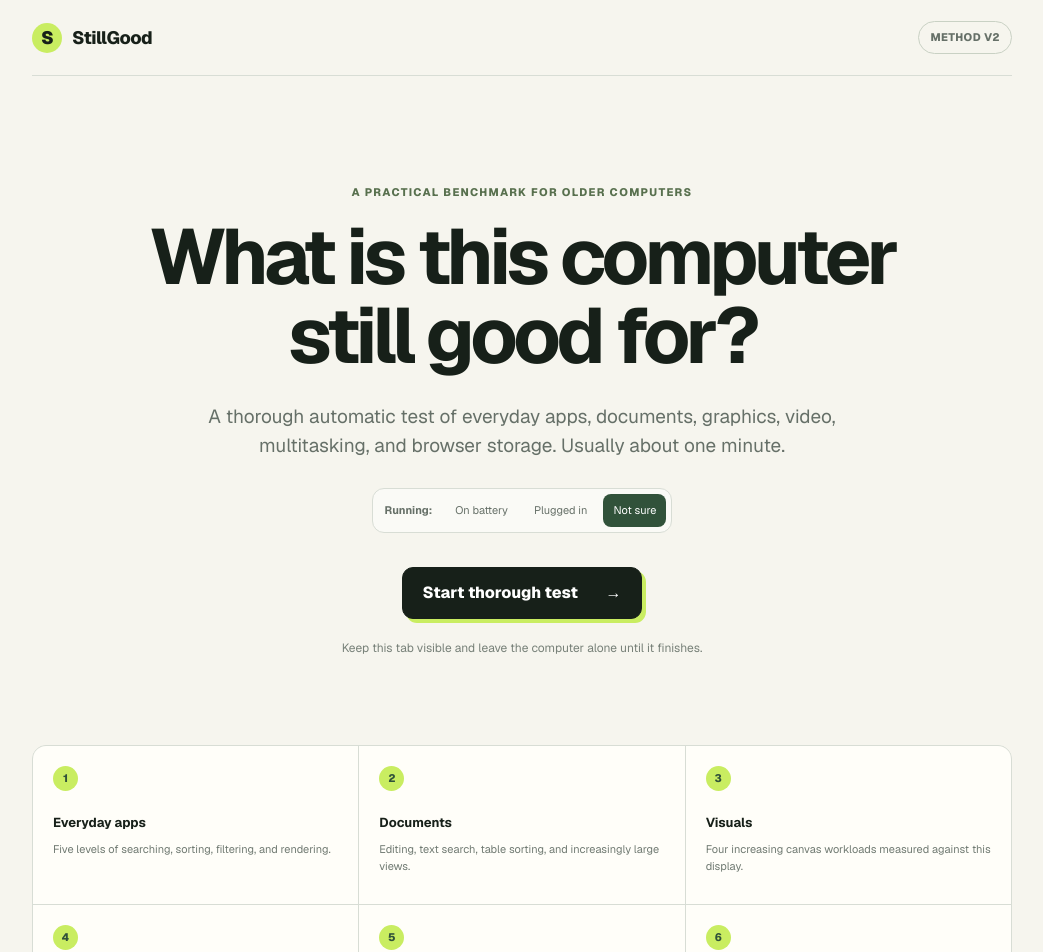
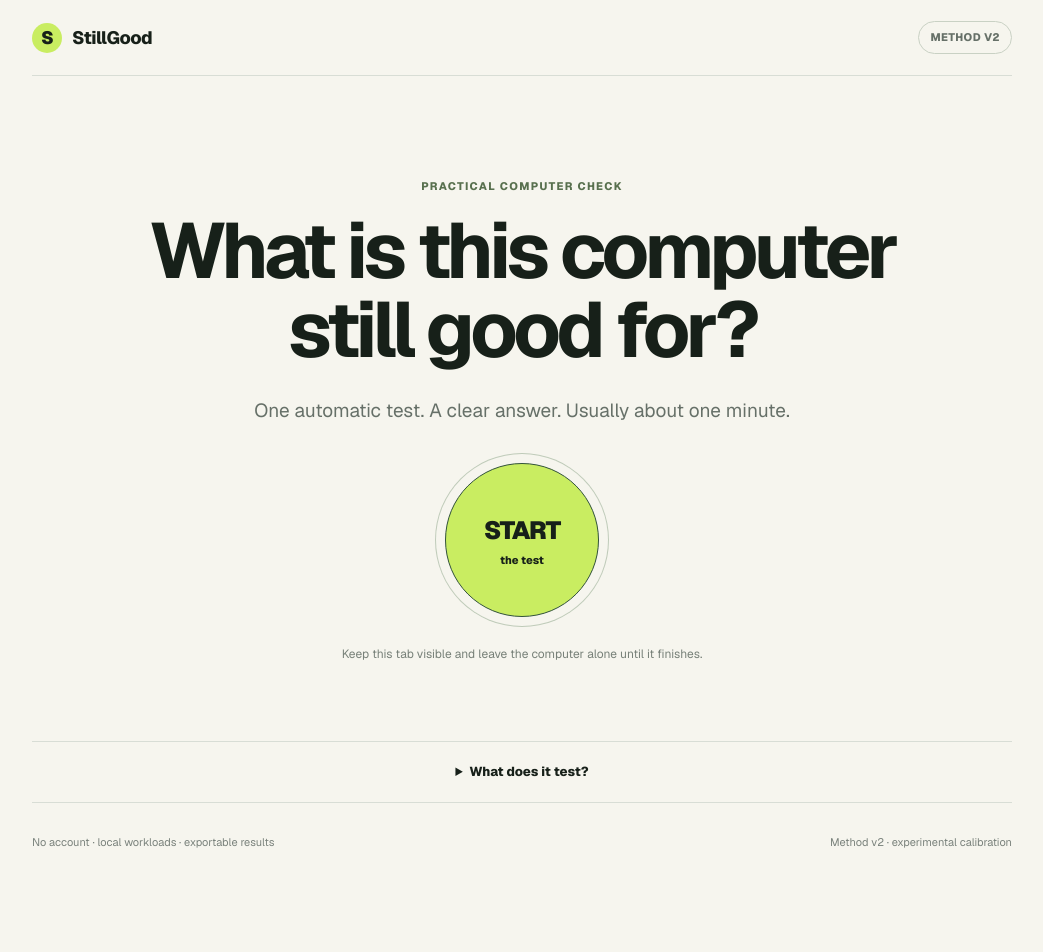
Before and after one commit to PerceptLabs/stillgood, a Next.js app: page / in a window 1280 px wide. Shown: the top 952 px of the page, without its empty margins (118-1161 px from the left). After the commit the page ends 883 px from the top, so only its background shows below. Built offline with nearby package versions, Linux system fonts and the light colour scheme.

Commit message:
Simplify benchmark start and results UI

```diff
--- a/app/StillGoodApp.tsx
+++ b/app/StillGoodApp.tsx
@@ -14,7 +14,6 @@ type StageId =
   | "video"
   | "multitasking"
   | "storage";
-type PowerMode = "battery" | "plugged-in" | "not-sure";
 type Tier = { id: string; label: string; size: number; domRows: number };
 type TimedSample = {
   durationMs: number;
@@ -91,7 +90,7 @@ type ThoroughResult = {
   roles: string[];
   browser: string;
   platform: string;
-  powerMode: PowerMode;
+  powerSource: "not-reported";
   logicalProcessors: number | null;
   cadenceMs: number;
   startedAt: string;
@@ -281,7 +280,6 @@ async function runStorageTier(
 
 export function StillGoodApp() {
   const [phase, setPhase] = useState<Phase>("home");
-  const [powerMode, setPowerMode] = useState<PowerMode>("not-sure");
   const [stageIndex, setStageIndex] = useState(0);
   const [progress, setProgress] = useState(0);
   const [status, setStatus] = useState("");
@@ -766,7 +764,7 @@ export function StillGoodApp() {
         ...summary,
         browser: browserLabel(),
         platform: navigator.platform || "Platform not reported",
-        powerMode,
+        powerSource: "not-reported",
         logicalProcessors: navigator.hardwareConcurrency || null,
         cadenceMs,
         startedAt,
@@ -830,61 +828,37 @@ export function StillGoodApp() {
           </p>
         )}
         <section className="simple-hero">
-          <p className="kicker">A practical benchmark for older computers</p>
+          <p className="kicker">Practical computer check</p>
           <h1>What is this computer still good for?</h1>
           <p className="simple-lede">
-            A thorough automatic test of everyday apps, documents, graphics,
-            video, multitasking, and browser storage. Usually about one minute.
+            One automatic test. A clear answer. Usually about one minute.
           </p>
-          <div className="power-choice" aria-label="Current power mode">
-            <span>Running:</span>
-            {(
-              [
-                ["battery", "On battery"],
-                ["plugged-in", "Plugged in"],
-                ["not-sure", "Not sure"],
-              ] as const
-            ).map(([value, label]) => (
-              <button
-                key={value}
-                className={powerMode === value ? "selected" : ""}
-                onClick={() => setPowerMode(value)}
-              >
-                {label}
-              </button>
-            ))}
-          </div>
-          <button className="start-button" onClick={begin}>
-            Start thorough test <span aria-hidden="true">→</span>
+          <button className="start-orb" onClick={begin}>
+            <span>Start</span>
+            <small>the test</small>
           </button>
           <p className="quiet-instruction">
             Keep this tab visible and leave the computer alone until it finishes.
           </p>
         </section>
-        <section className="five-checks six-checks" aria-label="The six checks">
-          {stages.map((item, index) => (
+        <details className="home-details">
+          <summary>What does it test?</summary>
+          <div className="home-detail-grid">
+            {stages.map((item) => (
               <article key={item.id}>
-              <span>{index + 1}</span>
                 <strong>{item.name}</strong>
                 <p>{item.detail}</p>
               </article>
             ))}
-        </section>
-        <section className="plain-boundary">
-          <strong>More evidence</strong>
-          <p>
-            Five workload levels, separate warm-ups, three measured repetitions,
-            variability checks, and real 480p–1080p video.
+          </div>
+          <p className="scope-note">
+            It measures this browser and computer together. It cannot inspect
+            battery health, temperature, total RAM use, or every desktop app.
           </p>
-          <strong>Clear limits</strong>
-          <p>
-            The browser cannot diagnose battery health, temperature, system RAM,
-            or every desktop application.
-          </p>
-        </section>
+        </details>
         <footer className="simple-footer">
-          <span>No account · deterministic local workloads · exportable evidence</span>
-          <span>Results describe this computer and browser together.</span>
+          <span>No account · local workloads · exportable results</span>
+          <span>Method v2 · experimental calibration</span>
         </footer>
       </main>
     );
@@ -1020,6 +994,22 @@ export function StillGoodApp() {
           </p>
         </div>
       </section>
+      <section className="result-at-a-glance" aria-label="Result at a glance">
+        <article>
+          <span>Everyday work</span>
+          <strong>{result.everyday.highestComfortable}</strong>
+        </article>
+        <article>
+          <span>Multitasking</span>
+          <strong>{result.multitasking.highestUsable}</strong>
+        </article>
+        <article>
+          <span>Video</span>
+          <strong>{result.video.highestUsable ?? "None"}</strong>
+        </article>
+      </section>
+      <details className="result-breakdown">
+        <summary>See all six test results</summary>
         <section className="check-results check-results-six">
           {categoryCards.map(([name, category]) => (
             <article key={name}>
@@ -1038,6 +1028,7 @@ export function StillGoodApp() {
             </article>
           ))}
         </section>
+      </details>
       <section className="fit-summary">
         <div>
           <p className="kicker">Good fit for</p>
@@ -1074,8 +1065,9 @@ export function StillGoodApp() {
           ))}
         </div>
         <p>
-          {result.browser} · {result.platform} · {result.powerMode} ·{" "}
-          {result.logicalProcessors ?? "unknown"} logical processors
+          {result.browser} · {result.platform} ·{" "}
+          {result.logicalProcessors ?? "unknown"} logical processors · power
+          source not requested
         </p>
         <p>
           {(result.elapsedMs / 1000).toFixed(1)} seconds ·{" "}
--- a/app/globals.css
+++ b/app/globals.css
@@ -83,7 +83,7 @@ button:focus-visible, a:focus-visible, summary:focus-visible {
 .simple-hero {
   max-width: 780px;
   margin: 0 auto;
-  padding: 108px 0 88px;
+  padding: 102px 0 78px;
   text-align: center;
 }
 .kicker {
@@ -110,58 +110,49 @@ button:focus-visible, a:focus-visible, summary:focus-visible {
   font-size: 19px;
   line-height: 1.55;
 }
-.start-button, .primary-action, .secondary-action {
+.primary-action, .secondary-action {
   min-height: 52px;
   padding: 0 20px;
   border-radius: 11px;
   font-weight: 750;
 }
-.start-button {
-  min-width: 210px;
-  margin-top: 34px;
-  border: 1px solid var(--ink);
-  color: white;
-  background: var(--ink);
-  box-shadow: 4px 4px 0 var(--accent);
+.start-orb {
+  width: 154px;
+  height: 154px;
+  margin-top: 38px;
+  display: inline-grid;
+  place-content: center;
+  border: 1px solid var(--accent-dark);
+  border-radius: 50%;
+  color: var(--ink);
+  background: var(--accent);
+  box-shadow:
+    0 0 0 9px var(--paper),
+    0 0 0 10px #bfcbb9;
+  transition: transform 150ms ease, box-shadow 150ms ease;
 }
-.start-button span { margin-left: 24px; }
-.start-button:hover {
-  transform: translate(-1px, -1px);
-  box-shadow: 6px 6px 0 var(--accent);
+.start-orb span {
+  font-size: 25px;
+  font-weight: 820;
+  letter-spacing: -0.04em;
+  text-transform: uppercase;
+}
+.start-orb small {
+  margin-top: 3px;
+  font-size: 11px;
+  font-weight: 720;
+}
+.start-orb:hover {
+  transform: scale(1.035);
+  box-shadow:
+    0 0 0 9px var(--paper),
+    0 0 0 11px var(--accent-dark),
+    0 16px 40px rgba(49, 82, 58, 0.18);
 }
 .quiet-instruction {
-  margin: 20px 0 0;
+  margin: 28px 0 0;
   color: #778078;
   font-size: 12px;
-}
-.power-choice {
-  width: fit-content;
-  margin: 28px auto 0;
-  display: flex;
-  align-items: center;
-  gap: 6px;
-  padding: 5px;
-  border: 1px solid var(--line);
-  border-radius: 12px;
-  background: rgba(255, 255, 255, 0.5);
-}
-.power-choice > span {
-  margin: 0 7px;
-  color: var(--muted);
-  font-size: 11px;
-  font-weight: 700;
-}
-.power-choice button {
-  padding: 8px 10px;
-  border: 0;
-  border-radius: 8px;
-  color: var(--muted);
-  background: transparent;
-  font-size: 11px;
-}
-.power-choice button.selected {
-  color: white;
-  background: var(--accent-dark);
 }
 .five-checks {
   display: grid;
@@ -217,6 +208,48 @@ button:focus-visible, a:focus-visible, summary:focus-visible {
   line-height: 1.55;
 }
 .plain-boundary p { margin: 0; color: var(--muted); }
+.home-details,
+.result-breakdown {
+  border-top: 1px solid var(--line);
+  border-bottom: 1px solid var(--line);
+}
+.home-details summary,
+.result-breakdown > summary {
+  padding: 20px 0;
+  cursor: pointer;
+  font-size: 13px;
+  font-weight: 760;
+  text-align: center;
+}
+.home-detail-grid {
+  display: grid;
+  grid-template-columns: repeat(3, 1fr);
+  gap: 1px;
+  border: 1px solid var(--line);
+  border-radius: 12px;
+  overflow: hidden;
+  background: var(--line);
+}
+.home-detail-grid article {
+  min-height: 112px;
+  padding: 18px;
+  background: var(--surface);
+}
+.home-detail-grid strong {
+  font-size: 12px;
+}
+.home-detail-grid p,
+.scope-note {
+  margin: 8px 0 0;
+  color: var(--muted);
+  font-size: 11px;
+  line-height: 1.5;
+}
+.scope-note {
+  max-width: 680px;
+  margin: 20px auto;
+  text-align: center;
+}
 .simple-footer {
   min-height: 80px;
   display: flex;
@@ -570,6 +603,37 @@ button:focus-visible, a:focus-visible, summary:focus-visible {
   border: 1px solid var(--line);
   border-radius: 10px;
 }
+.result-at-a-glance {
+  display: grid;
+  grid-template-columns: repeat(3, 1fr);
+  border-bottom: 1px solid var(--line);
+}
+.result-at-a-glance article {
+  padding: 28px 22px;
+  border-right: 1px solid var(--line);
+}
+.result-at-a-glance article:last-child {
+  border-right: 0;
+}
+.result-at-a-glance span {
+  display: block;
+  color: var(--muted);
+  font-size: 10px;
+  font-weight: 740;
+  letter-spacing: 0.07em;
+  text-transform: uppercase;
+}
+.result-at-a-glance strong {
+  display: block;
+  margin-top: 8px;
+  font-size: 18px;
+}
+.result-breakdown {
+  border-top: 0;
+}
+.result-breakdown .check-results {
+  padding-top: 8px;
+}
 .fit-summary {
   display: flex;
   align-items: center;
@@ -636,6 +700,7 @@ button:focus-visible, a:focus-visible, summary:focus-visible {
   .progress-orbit { width: 86px; height: 86px; }
   .test-visual { grid-column: 1 / -1; }
   .tier-detail-grid { grid-template-columns: 1fr; }
+  .home-detail-grid { grid-template-columns: repeat(2, 1fr); }
 }
 
 @media (max-width: 620px) {
@@ -643,7 +708,8 @@ button:focus-visible, a:focus-visible, summary:focus-visible {
   .simple-hero { padding: 72px 0 62px; }
   .simple-hero h1 { font-size: 49px; }
   .simple-lede { font-size: 16px; }
-  .five-checks, .check-results, .plain-boundary { grid-template-columns: 1fr; }
+  .five-checks, .check-results, .plain-boundary,
+  .home-detail-grid, .result-at-a-glance { grid-template-columns: 1fr; }
   .five-checks article:last-child, .check-results article:last-child { grid-column: auto; }
   .five-checks article { min-height: auto; }
   .five-checks article > span { margin-bottom: 18px; }
@@ -675,11 +741,11 @@ button:focus-visible, a:focus-visible, summary:focus-visible {
   .answer-grade { width: 82px; height: 82px; font-size: 52px; }
   .result-buttons { width: 100%; }
   .result-buttons button { flex: 1; }
-  .power-choice {
-    width: 100%;
-    flex-wrap: wrap;
-    justify-content: center;
+  .result-at-a-glance article {
+    border-right: 0;
+    border-bottom: 1px solid var(--line);
   }
+  .result-at-a-glance article:last-child { border-bottom: 0; }
 }
 
 @media (prefers-reduced-motion: reduce) {
```
Also changed, not shown: 2 other files (tests, documents, lock files or other folders). Lines whose indentation alone changed are shown as unchanged.
